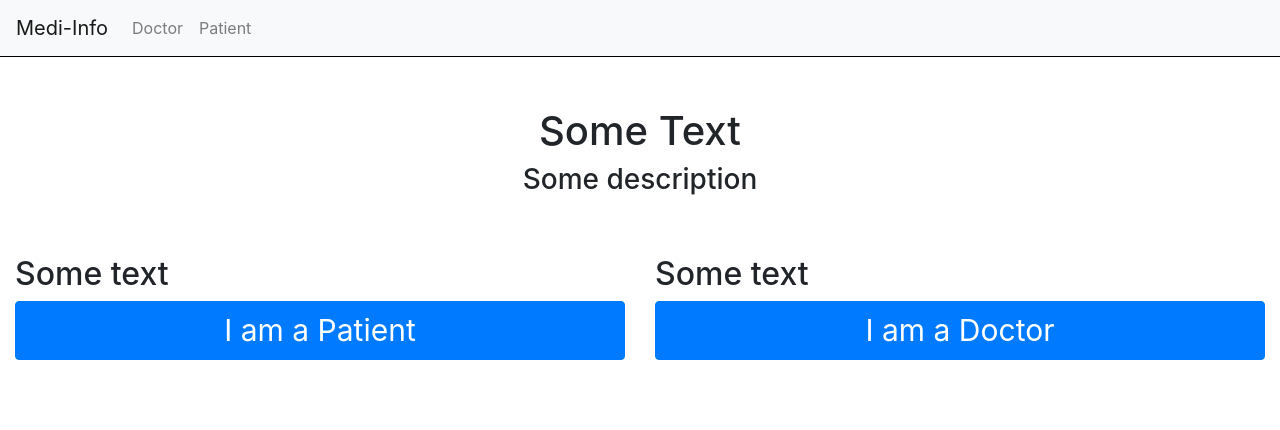
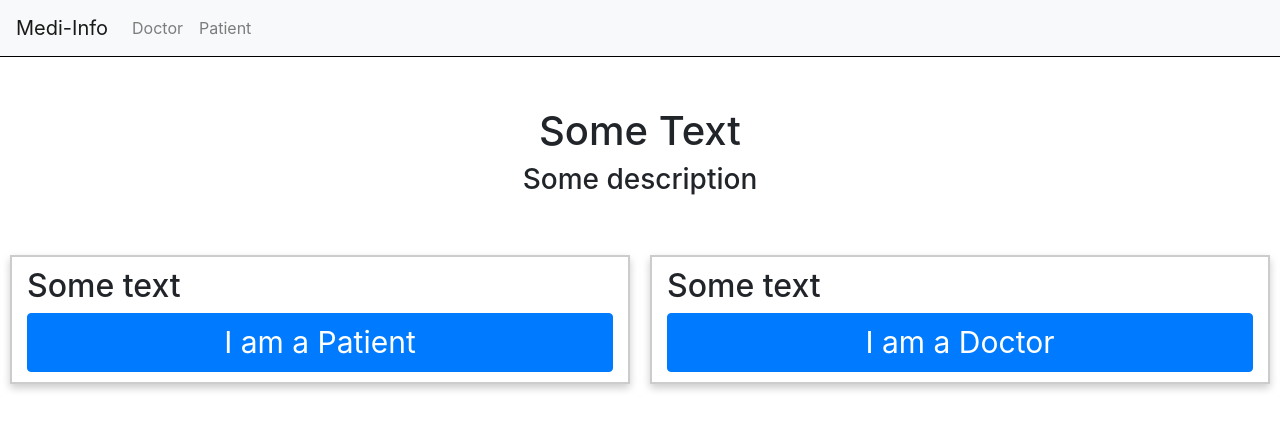
Before and after one commit to jeel2308/dot_slash, a React (Create React App) app in the folder frontend/: page / in a window 1280 px wide. Shown: the top 430 px of the page. Built offline with nearby package versions, Linux system fonts and the light colour scheme.

Commit message:
add shadow effect

```diff
--- a/frontend/src/components/Homepage.js
+++ b/frontend/src/components/Homepage.js
@@ -11,7 +11,7 @@ const Homepage = () => (
       <h3>Some description</h3>
     </div>
     <div className="option">
-      <div className="container">
+      <div className="container option__div">
         <h2>Some text</h2>
         <Button
           className="container__button"
@@ -22,7 +22,7 @@ const Homepage = () => (
           I am a Patient
         </Button>
       </div>
-      <div className="container">
+      <div className="container option__div">
         <h2>Some text</h2>
         <Button className="container__button">I am a Doctor</Button>
       </div>
--- a/frontend/src/styles/Homepage.scss
+++ b/frontend/src/styles/Homepage.scss
@@ -19,10 +19,23 @@
   font-size: 30px !important;
 }
 
+.option__div {
+  box-shadow: 0 4px 8px 0 rgba(0, 0, 0, 0.2);
+  transition: 0.3s;
+  border: 2px solid rgba(0, 0, 0, 0.2);
+  margin: 0 10px !important;
+  padding: 10px;
+}
+.option__div:hover {
+  box-shadow: 0 8px 16px 0 rgba(0, 0, 0, 0.2);
+}
 @media screen and (max-width: 960px) {
   .option {
     flex-direction: column;
     text-align: center;
     align-items: center;
   }
+  .option__div {
+    margin: 5px 0 !important;
+  }
 }
```
